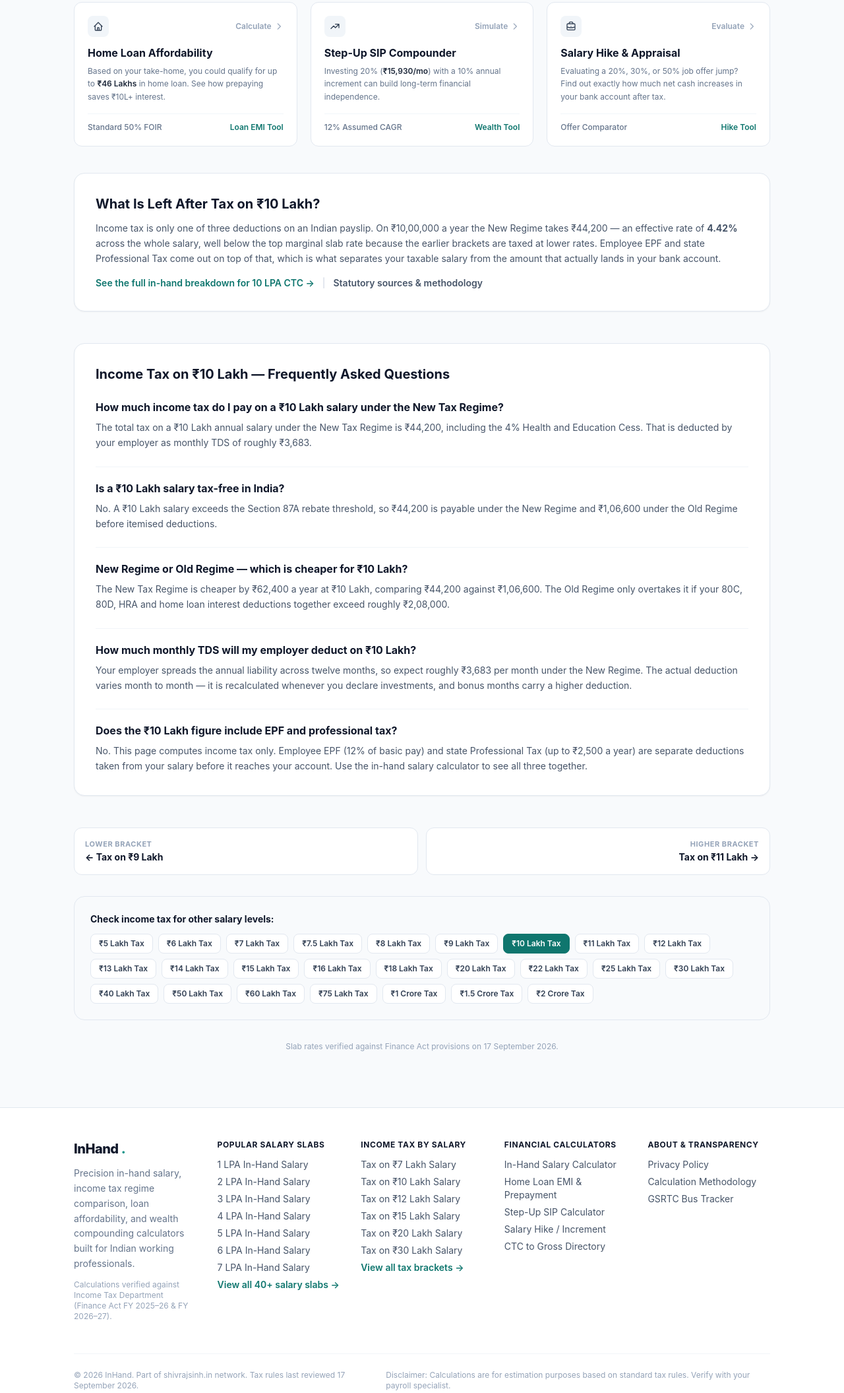
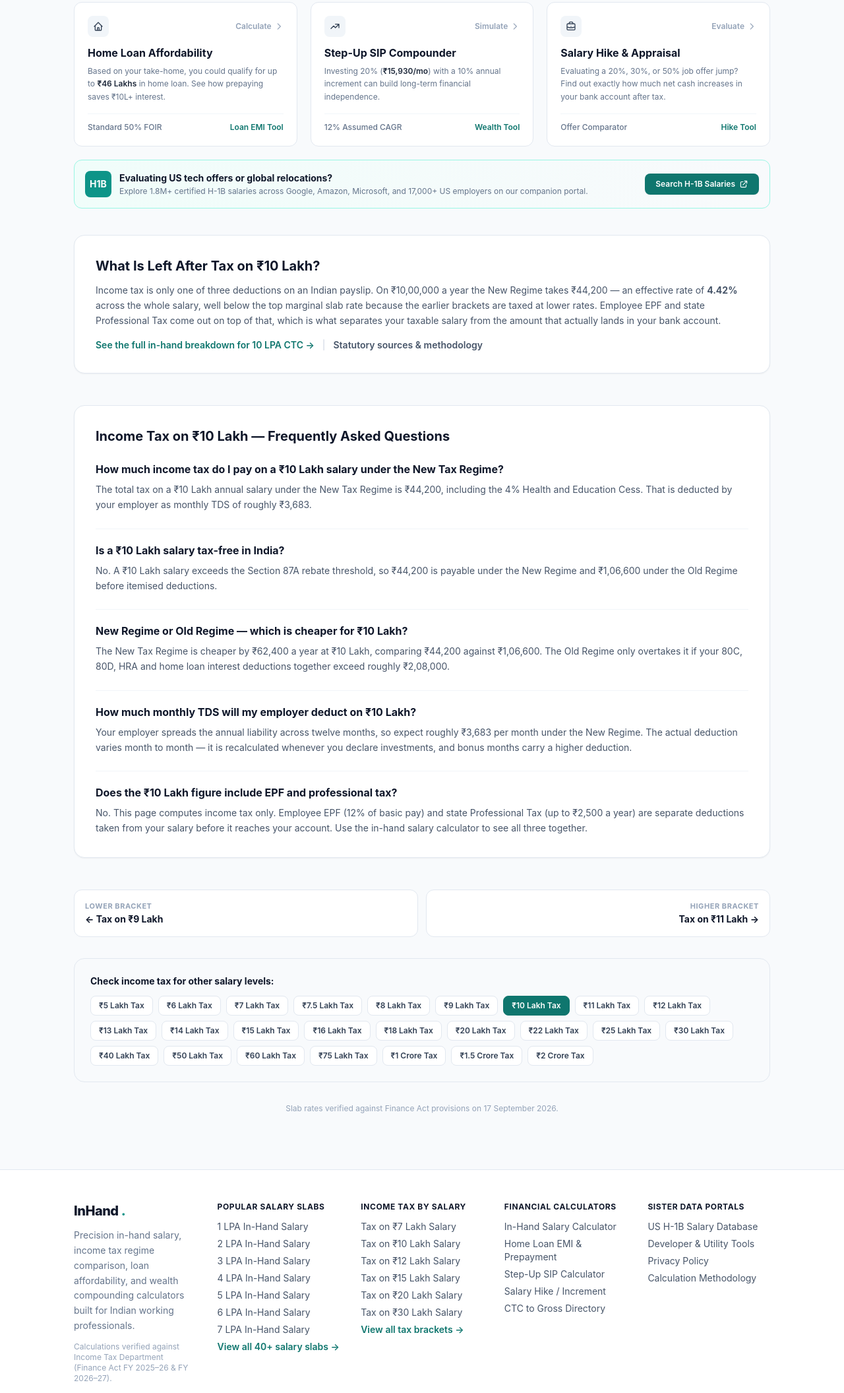
Before and after one commit to shivrajsinhzala/salary-inhand, an Astro site: page /income-tax/10-lakh/ in a window 1280 px wide. Shown: the part 1196-3307 px from the top of the page at 66% size. Built offline with nearby package versions, Linux system fonts and the light colour scheme; Astro itself is replaced by a stand-in of ours.

Commit message:
feat: add cross-linking to h1b portal and update footer

```diff
--- a/src/components/Footer.astro
+++ b/src/components/Footer.astro
@@ -72,11 +72,12 @@ const topTaxSlabs = TAX_QUERY_SLABS.filter(s =>
       </div>
 
       <div>
-        <h3 class="text-xs font-bold uppercase tracking-wider text-slate-900 mb-3">About & Transparency</h3>
+        <h3 class="text-xs font-bold uppercase tracking-wider text-slate-900 mb-3">Sister Data Portals</h3>
         <ul class="space-y-1.5 text-sm">
+          <li><a href="https://h1b.shivrajsinh.in" target="_blank" rel="noopener" class="hover:text-teal-700 transition-colors">US H-1B Salary Database</a></li>
+          <li><a href="https://tools.shivrajsinh.in" target="_blank" rel="noopener" class="hover:text-teal-700 transition-colors">Developer & Utility Tools</a></li>
           <li><a href="/privacy/" class="hover:text-teal-700 transition-colors">Privacy Policy</a></li>
           <li><a href="/methodology/" class="hover:text-teal-700 transition-colors">Calculation Methodology</a></li>
-          <li><a href="https://tracker.shivrajsinh.in" target="_blank" rel="noopener" class="hover:text-teal-700 transition-colors">GSRTC Bus Tracker</a></li>
         </ul>
       </div>
     </div>
--- a/src/components/HubBridges.astro
+++ b/src/components/HubBridges.astro
@@ -113,4 +113,21 @@ const suggestedSip = Math.round(monthlyInHand * 0.20);
       </div>
     </a>
   </div>
+
+  <!-- Global Tech Career Bridge: H1B Salary Database -->
+  <div class="mt-5 p-4 rounded-xl border border-teal-200 bg-gradient-to-r from-teal-50 to-slate-50 flex flex-col sm:flex-row sm:items-center justify-between gap-4">
+    <div class="flex items-center gap-3">
+      <div class="w-10 h-10 rounded-lg bg-teal-600 text-white flex items-center justify-center font-bold text-sm shrink-0">
+        H1B
+      </div>
+      <div>
+        <h3 class="font-bold text-slate-900 text-sm">Evaluating US tech offers or global relocations?</h3>
+        <p class="text-xs text-slate-500 mt-0.5">Explore 1.8M+ certified H-1B salaries across Google, Amazon, Microsoft, and 17,000+ US employers on our companion portal.</p>
+      </div>
+    </div>
+    <a href="https://h1b.shivrajsinh.in" target="_blank" rel="noopener" class="inline-flex items-center justify-center gap-1.5 px-4 py-2 rounded-lg bg-teal-700 text-white text-xs font-semibold hover:bg-teal-800 transition-colors shrink-0 shadow-sm">
+      <span>Search H-1B Salaries</span>
+      <svg class="w-3.5 h-3.5" fill="none" stroke="currentColor" stroke-width="2" viewBox="0 0 24 24"><path stroke-linecap="round" stroke-linejoin="round" d="M10 6H6a2 2 0 00-2 2v10a2 2 0 002 2h10a2 2 0 002-2v-4M14 4h6m0 0v6m0-6L10 14"/></svg>
+    </a>
+  </div>
 </section>
--- a/src/layouts/Layout.astro
+++ b/src/layouts/Layout.astro
@@ -23,6 +23,7 @@ const {
 const rawPath = Astro.url.pathname;
 const cleanPath = rawPath === '/' ? '/' : (rawPath.endsWith('/') ? rawPath : `${rawPath}/`);
 const finalCanonical = canonicalUrl || `${SITE_URL}${cleanPath}`;
+const GA_ID = 'G-YWR88SQ5EM';
 const ogImage = `${SITE_URL}/og-image.png`;
 const robots = noindex
   ? 'noindex, follow'
@@ -54,6 +55,10 @@ const robots = noindex
   <!-- Google AdSense -->
   <meta name="google-adsense-account" content="ca-pub-7164999486301748" />
   <script async src="https://pagead2.googlesyndication.com/pagead/js/adsbygoogle.js?client=ca-pub-7164999486301748" crossorigin="anonymous"></script>
+
+  <!-- Google Analytics 4 -->
+  <script async src={`https://www.googletagmanager.com/gtag/js?id=${GA_ID}`}></script>
+  <script is:inline define:vars={{ GA_ID }}>window.dataLayer = window.dataLayer || []; function gtag() { dataLayer.push(arguments); } gtag('js', new Date()); gtag('config', GA_ID);</script>
 
   <!-- Favicon & PWA -->
   <link rel="icon" type="image/svg+xml" href="/favicon.svg" />
```
